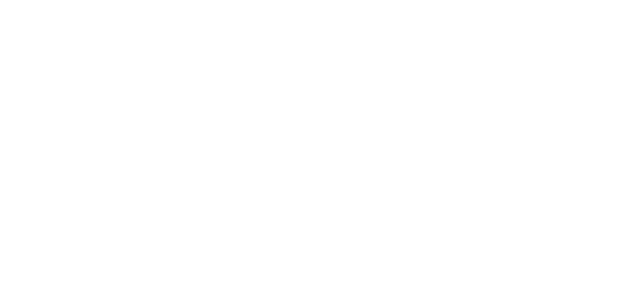
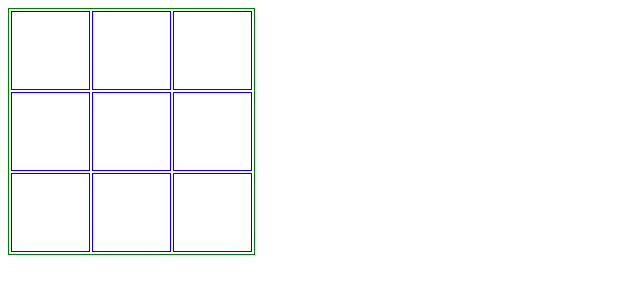
Before and after one commit to BenFeder/KenzieAcademy-Students-se-q1-tic-tac-toe-BenFeder, a plain HTML site: page index.html in a window 1280 px wide. Shown: the whole page, without its empty margins (0-640 px from the left). Drawn offline with Linux system fonts and the light colour scheme.

Commit message:
Have 3x3 table with styling

```diff
--- a/css/main.css
+++ b/css/main.css
@@ -1,2 +1,13 @@
+/*  Put your CSS Here */
 
-/*  Put your CSS Here */
+td {
+  width: 75px;
+  height: 75px;
+  border: 1px solid blue;
+}
+td:hover {
+  background: orange;
+}
+table {
+  border: 1px solid green;
+}
--- a/index.html
+++ b/index.html
@@ -21,6 +21,26 @@
 
   <body>
     <!-- Your html here -->
+    <body>
+      <table>
+        <tr>
+          <td></td>
+          <td></td>
+          <td></td>
+        </tr>
+        <tr>
+          <td></td>
+          <td></td>
+          <td></td>
+        </tr>
+        <tr>
+          <td></td>
+          <td></td>
+          <td></td>
+        </tr>
+      </table>
+    </body>
+
     <script src="code.js"></script>
   </body>
 </html>
```
